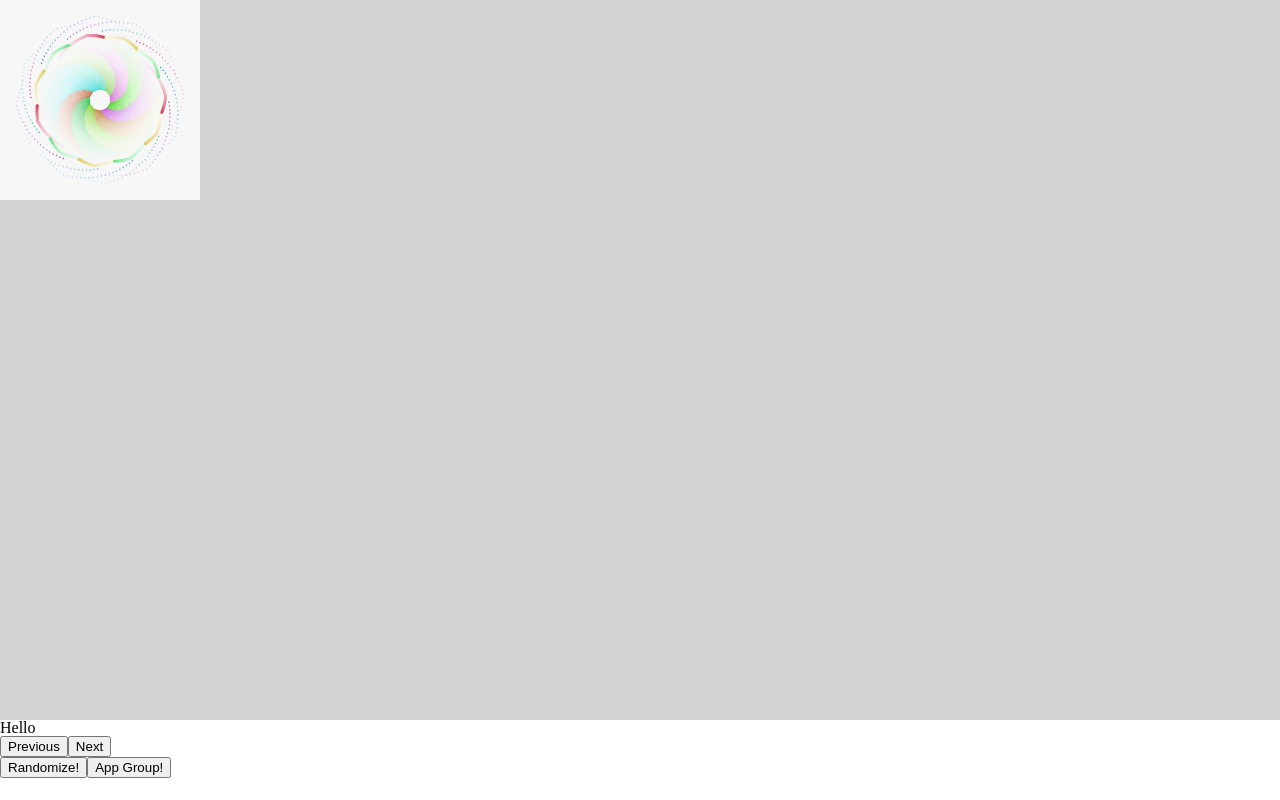
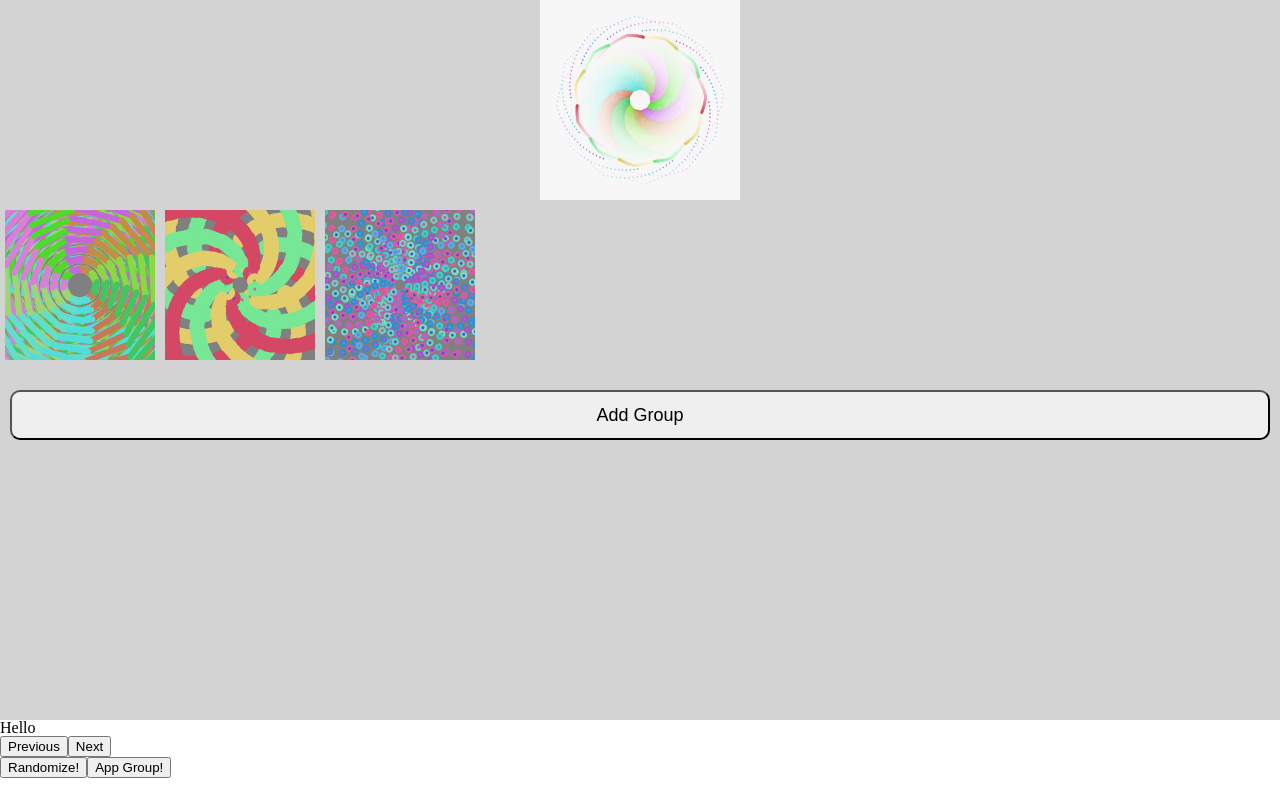
Before and after one commit to LiamMyles/polygon-art, a React (Create React App) app: page / in a window 1280 px wide. Built offline with nearby package versions, Linux system fonts and the light colour scheme.

Commit message:
Arrange a basic layout for the group display

```diff
--- a/src/components/GroupsDisplay.tsx
+++ b/src/components/GroupsDisplay.tsx
@@ -1,39 +1,114 @@
 import React, { useContext } from "react"
 import styled from "styled-components"
 
-import { polygonGroupsStateContext } from "reducer-contexts/polygon-groups"
+import {
+  polygonGroupsStateContext,
+  PolygonRing,
+} from "reducer-contexts/polygon-groups"
 
-import { generatePolygonGroupSketch } from "polygon-logic/polygon-p5-draw"
+import {
+  generatePolygonGroupSketch,
+  generatePolygonRingSketch,
+} from "polygon-logic/polygon-p5-draw"
 
 import { P5Canvas } from "components/P5Canvas"
 
-const GroupDisplayWrapper = styled.div`
+const GroupsUl = styled.ul`
+  display: grid;
+  grid-gap: 10px;
+  background: grey;
+  list-style: none;
+  overflow-y: scroll;
+  height: 100%;
+`
+
+const GroupsLi = styled.li`
   background: lightgrey;
+  display: grid;
+  grid-gap: 10px;
+  grid-template-rows: 200px 170px;
+`
+const AddGroupButton = styled.button`
+  margin: 0 10px;
+  font-size: 18px;
+  border-radius: 10px;
+  height: 50px;
+  margin-bottom: 10px;
+`
+
+const GroupCanvas = styled.div`
+  justify-self: center;
+`
+
+const RingsUl = styled.ul`
+  display: flex;
   width: 100%;
-  height: 100%;
-  max-width: 100vw;
+  overflow-x: scroll;
 `
+
+const RingsLi = styled.li`
+  margin: 0 5px 0;
+`
+
 export function GroupsDisplay() {
   const polygonGroupsState = useContext(polygonGroupsStateContext)
   return (
-    <GroupDisplayWrapper>
-      {polygonGroupsState.map((polygonGroup, index) => {
-        const key = `${polygonGroup.rings.length}-${polygonGroup.rings[0].rotation.startingRotation}-${index}`
+    <GroupsUl>
+      {polygonGroupsState.map((polygonGroup, groupIndex) => {
+        const key = `${polygonGroup.rings.length}-${polygonGroup.rings[0].rotation.startingRotation}-${groupIndex}`
+        const isLastPolygonGroup = groupIndex === polygonGroupsState.length - 1
         return (
-          <div key={key} aria-label={`Group ${index} Canvas`}>
+          <GroupsLi key={key} aria-label={`Group ${groupIndex} Canvas`}>
+            <GroupCanvas>
+              <P5Canvas
+                sketch={generatePolygonGroupSketch(
+                  polygonGroup,
+                  {
+                    height: 200,
+                    width: 200,
+                  },
+                  0.2
+                )}
+              />
+            </GroupCanvas>
+            <PolygonRingsDisplay
+              polygonRings={polygonGroup.rings}
+              groupNumber={groupIndex}
+            />
+            {isLastPolygonGroup && <AddGroupButton>Add Group</AddGroupButton>}
+          </GroupsLi>
+        )
+      })}
+    </GroupsUl>
+  )
+}
+
+const PolygonRingsDisplay: React.FC<{
+  polygonRings: PolygonRing[]
+  groupNumber: number
+}> = ({ polygonRings, groupNumber }) => {
+  return (
+    <RingsUl>
+      {polygonRings.map((ring, ringIndex) => {
+        const key = `${polygonRings.length}-${ring.rotation.startingRotation}-${ringIndex}`
+        return (
+          <RingsLi
+            key={key}
+            aria-label={`Group ${groupNumber}, Ring ${ringIndex} Canvas`}
+          >
             <P5Canvas
-              sketch={generatePolygonGroupSketch(
-                polygonGroup,
+              sketch={generatePolygonRingSketch(
+                ring,
                 {
-                  height: 200,
-                  width: 200,
+                  height: 150,
+                  width: 150,
                 },
-                0.2
+                0.15
               )}
             />
-          </div>
+          </RingsLi>
         )
       })}
-    </GroupDisplayWrapper>
+    </RingsUl>
   )
 }
```
